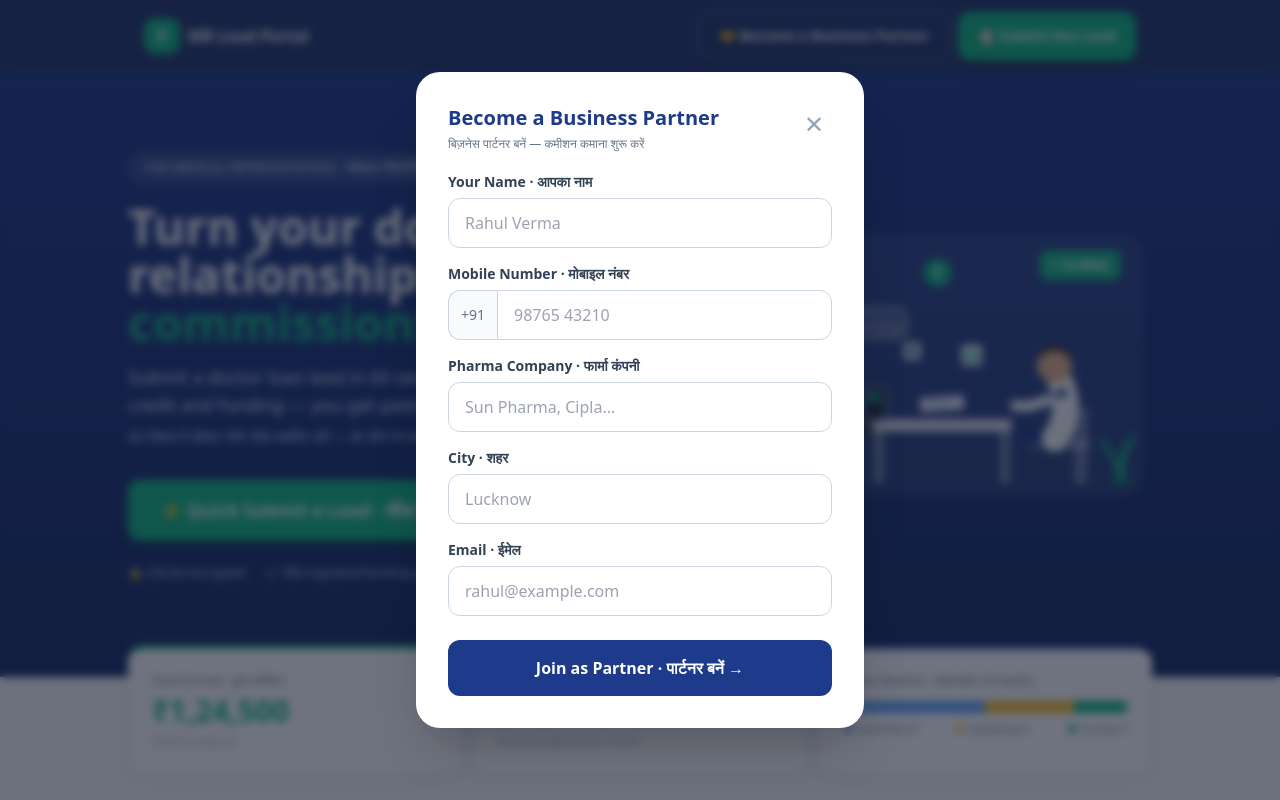
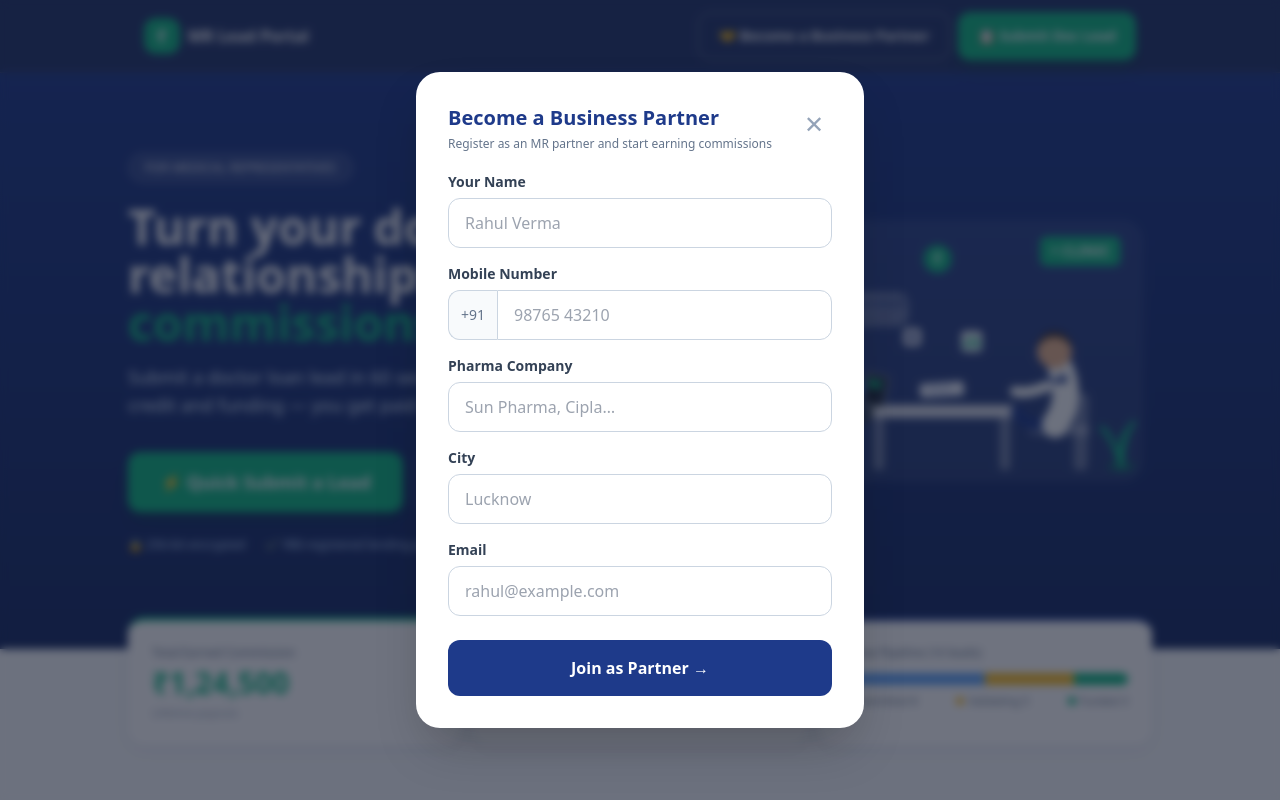
Before and after one commit to jaid94882-glitch/Jaideep, a Next.js app: page / in a window 1280 px wide. Both pictures are taken after a click on the button "🤝 Become a Business Partner". Shown: the top 800 px of the page. Built offline with nearby package versions, Linux system fonts and the light colour scheme.

Commit message:
English-only copy, degree dropdown, 5-step journey

```diff
--- a/components/Hero.jsx
+++ b/components/Hero.jsx
@@ -6,7 +6,7 @@ export default function Hero({ onQuickSubmit }) {
       <div className="mx-auto max-w-5xl text-center md:text-left md:flex md:items-center md:justify-between md:gap-12">
         <div className="md:max-w-2xl">
           <span className="inline-block rounded-full bg-white/10 border border-white/20 px-4 py-1.5 text-xs font-medium tracking-wide uppercase">
-            For Medical Representatives &middot; मेडिकल रिप्रेज़ेंटेटिव के लिए
+            For Medical Representatives
           </span>
           <h1 className="mt-5 text-3xl md:text-5xl font-bold leading-tight">
             Turn your doctor relationships into{" "}
@@ -16,15 +16,12 @@ export default function Hero({ onQuickSubmit }) {
             Submit a doctor loan lead in 60 seconds. We handle validation,
             credit and funding — you get paid on every disbursed loan.
           </p>
-          <p className="mt-2 text-blue-200 text-sm">
-            60 सेकंड में डॉक्टर लोन लीड सबमिट करें — हर लोन पर कमीशन पाएं।
-          </p>
           <div className="mt-8 flex flex-col sm:flex-row items-stretch sm:items-center gap-3 md:justify-start justify-center">
             <button
               onClick={onQuickSubmit}
               className="tap-target rounded-xl bg-success hover:bg-success-dark active:scale-[0.98] transition px-8 py-4 text-lg font-semibold shadow-lg shadow-emerald-900/30"
             >
-              ⚡ Quick Submit a Lead &middot; लीड भेजें
+              ⚡ Quick Submit a Lead
             </button>
             <a
               href="#journey"
--- a/components/JourneyMap.jsx
+++ b/components/JourneyMap.jsx
@@ -2,31 +2,26 @@ const STEPS = [
   {
     icon: "📱",
     title: "You Submit Lead",
-    titleHi: "आप लीड भेजते हैं",
     desc: "Doctor's name, phone, loan type & documents — 60 seconds from your phone.",
   },
   {
     icon: "🔍",
     title: "Aggregator Validates",
-    titleHi: "एग्रीगेटर जांच करता है",
     desc: "Lead is qualified and matched with the right RBI-registered lending partner.",
   },
   {
     icon: "🏦",
     title: "Lender Assessment",
-    titleHi: "लेंडर मूल्यांकन",
     desc: "Lending company runs credit analysis and approves the loan.",
   },
   {
     icon: "🏥",
     title: "Doctor Funded",
-    titleHi: "डॉक्टर को फंड मिलता है",
     desc: "Approved amount is disbursed directly to the doctor's account.",
   },
   {
     icon: "💰",
     title: "You Get Paid Instantly",
-    titleHi: "आपको तुरंत कमीशन",
     desc: "Commission credited to your account the moment the loan is disbursed.",
   },
 ];
@@ -40,7 +35,7 @@ export default function JourneyMap() {
             From Lead to Payout in 5 Steps
           </h2>
           <p className="mt-2 text-sm text-slate-500">
-            लीड से कमीशन तक — पूरी प्रक्रिया पारदर्शी
+            From lead to commission — a fully transparent process
           </p>
         </div>
 
@@ -78,7 +73,6 @@ export default function JourneyMap() {
                   >
                     {step.title}
                   </h3>
-                  <p className="text-xs text-slate-500 font-medium">{step.titleHi}</p>
                   <p className="mt-1 text-sm text-slate-500 max-w-xs">{step.desc}</p>
                 </div>
               </div>
--- a/components/MicroDashboard.jsx
+++ b/components/MicroDashboard.jsx
@@ -1,7 +1,7 @@
 const PIPELINE = [
-  { label: "Submitted", labelHi: "सबमिट", count: 8, color: "bg-blue-400" },
-  { label: "Validating", labelHi: "जांच में", count: 5, color: "bg-amber-400" },
-  { label: "Funded", labelHi: "फंडेड", count: 3, color: "bg-success" },
+  { label: "Submitted", count: 8, color: "bg-blue-400" },
+  { label: "Validating", count: 5, color: "bg-amber-400" },
+  { label: "Funded", count: 3, color: "bg-success" },
 ];
 
 export default function MicroDashboard() {
@@ -14,7 +14,7 @@ export default function MicroDashboard() {
           {/* Total commission */}
           <div className="rounded-2xl bg-white shadow-card p-4 md:p-6 border-t-4 border-success">
             <p className="text-xs text-slate-500 font-medium">
-              Total Earned · कुल कमीशन
+              Total Earned Commission
             </p>
             <p className="mt-1 text-2xl md:text-3xl font-bold text-success">
               ₹1,24,500
@@ -25,7 +25,7 @@ export default function MicroDashboard() {
           {/* Pending approvals */}
           <div className="rounded-2xl bg-white shadow-card p-4 md:p-6 border-t-4 border-amber-400">
             <p className="text-xs text-slate-500 font-medium">
-              Pending Approvals · लंबित
+              Pending Lead Approvals
             </p>
             <p className="mt-1 text-2xl md:text-3xl font-bold text-slate-800">
               5
@@ -38,7 +38,7 @@ export default function MicroDashboard() {
           {/* Pipeline */}
           <div className="rounded-2xl bg-white shadow-card p-4 md:p-6 border-t-4 border-brand col-span-2 md:col-span-1">
             <p className="text-xs text-slate-500 font-medium">
-              Active Pipeline · पाइपलाइन ({total} leads)
+              Active Pipeline ({total} leads)
             </p>
             <div className="mt-3 flex h-3 w-full overflow-hidden rounded-full bg-slate-100">
               {PIPELINE.map((p) => (
--- a/components/PartnerModal.jsx
+++ b/components/PartnerModal.jsx
@@ -67,7 +67,7 @@ export default function PartnerModal({ open, onClose }) {
           <div className="p-8 text-center">
             <div className="text-5xl">🤝</div>
             <h3 className="mt-4 text-2xl font-bold text-success-dark">
-              Welcome aboard! · स्वागत है!
+              Welcome aboard!
             </h3>
             <p className="mt-2 text-sm text-slate-600">
               Thanks {form.name.split(" ")[0]}! Our team will call you on +91{" "}
@@ -88,7 +88,7 @@ export default function PartnerModal({ open, onClose }) {
                   Become a Business Partner
                 </h3>
                 <p className="mt-1 text-xs text-slate-500">
-                  बिज़नेस पार्टनर बनें — कमीशन कमाना शुरू करें
+                  Register as an MR partner and start earning commissions
                 </p>
               </div>
               <button
@@ -104,7 +104,7 @@ export default function PartnerModal({ open, onClose }) {
             <div className="mt-5 space-y-4">
               <div>
                 <label htmlFor="p-name" className="block text-sm font-semibold text-slate-700">
-                  Your Name · आपका नाम
+                  Your Name
                 </label>
                 <input id="p-name" type="text" placeholder="Rahul Verma" value={form.name}
                   onChange={set("name")} className={`mt-1.5 ${inputCls(errors.name)}`} />
@@ -113,7 +113,7 @@ export default function PartnerModal({ open, onClose }) {
 
               <div>
                 <label htmlFor="p-mobile" className="block text-sm font-semibold text-slate-700">
-                  Mobile Number · मोबाइल नंबर
+                  Mobile Number
                 </label>
                 <div className="mt-1.5 flex">
                   <span className="inline-flex items-center rounded-l-xl border border-r-0 border-slate-300 bg-slate-50 px-3 text-sm text-slate-500">+91</span>
@@ -131,7 +131,7 @@ export default function PartnerModal({ open, onClose }) {
 
               <div>
                 <label htmlFor="p-pharma" className="block text-sm font-semibold text-slate-700">
-                  Pharma Company · फार्मा कंपनी
+                  Pharma Company
                 </label>
                 <input id="p-pharma" type="text" placeholder="Sun Pharma, Cipla…" value={form.pharma}
                   onChange={set("pharma")} className={`mt-1.5 ${inputCls(errors.pharma)}`} />
@@ -140,7 +140,7 @@ export default function PartnerModal({ open, onClose }) {
 
               <div>
                 <label htmlFor="p-city" className="block text-sm font-semibold text-slate-700">
-                  City · शहर
+                  City
                 </label>
                 <input id="p-city" type="text" placeholder="Lucknow" value={form.city}
                   onChange={set("city")} className={`mt-1.5 ${inputCls(errors.city)}`} />
@@ -149,7 +149,7 @@ export default function PartnerModal({ open, onClose }) {
 
               <div>
                 <label htmlFor="p-email" className="block text-sm font-semibold text-slate-700">
-                  Email · ईमेल
+                  Email
                 </label>
                 <input id="p-email" type="email" placeholder="rahul@example.com" value={form.email}
                   onChange={set("email")} className={`mt-1.5 ${inputCls(errors.email)}`} />
@@ -168,7 +168,7 @@ export default function PartnerModal({ open, onClose }) {
                   Submitting…
                 </>
               ) : (
-                "Join as Partner · पार्टनर बनें →"
+                "Join as Partner →"
               )}
             </button>
           </form>
--- a/components/StickyCTA.jsx
+++ b/components/StickyCTA.jsx
@@ -7,7 +7,7 @@ export default function StickyCTA({ onClick }) {
         onClick={onClick}
         className="tap-target w-full rounded-xl bg-success text-white py-4 text-base font-bold shadow-lg active:scale-[0.99] transition"
       >
-        ⚡ Quick Submit a Lead · लीड भेजें
+        ⚡ Quick Submit a Lead
       </button>
     </div>
   );
```
Also changed, not shown: components/LeadForm.jsx (+38 -31 lines).
